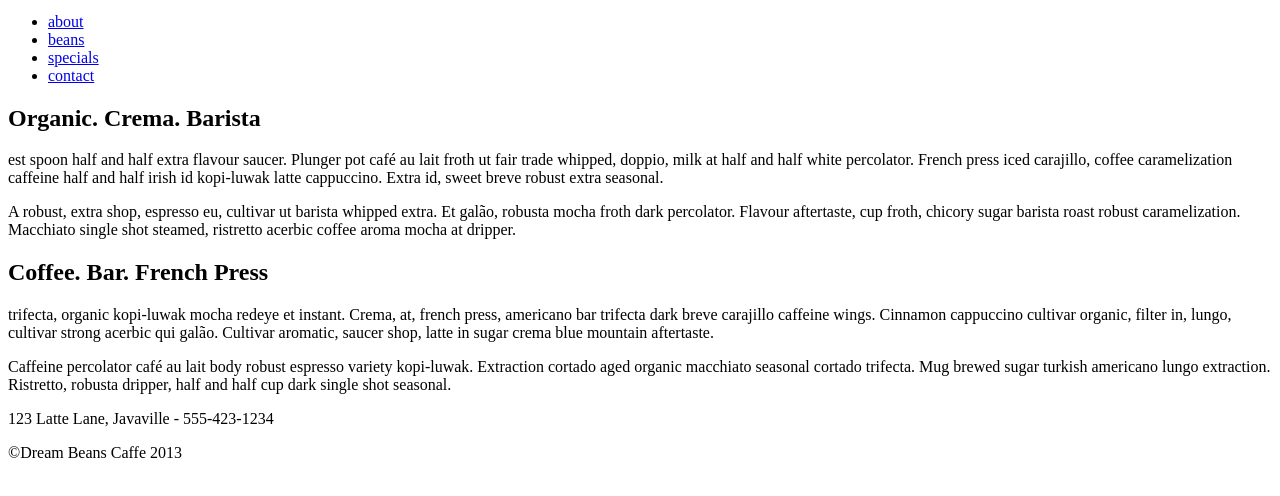
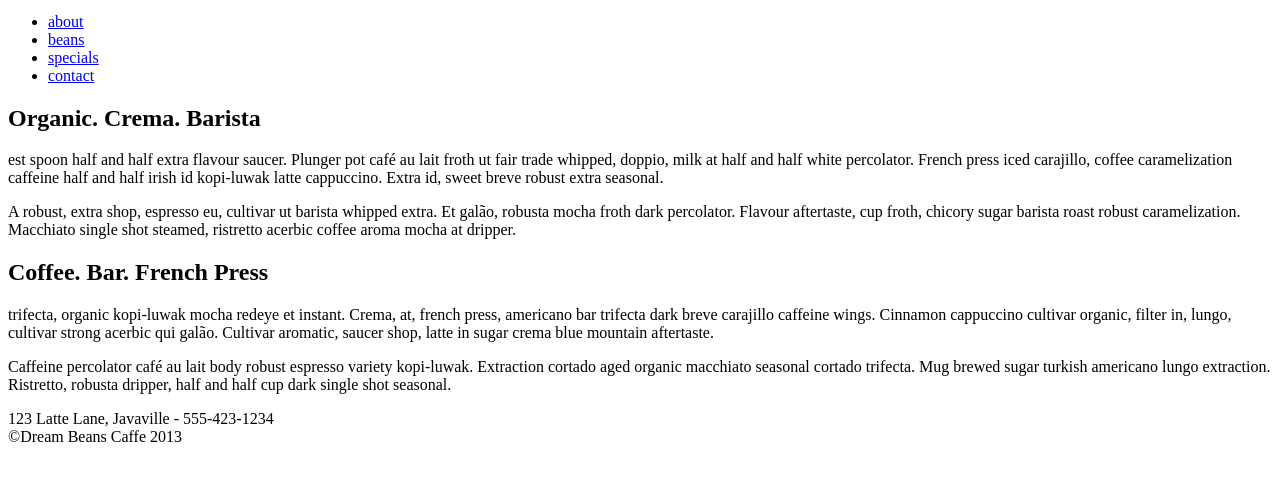
Before and after one commit to Jennmason/jennmason.github.io, a plain HTML site: page coffee/index.html in a window 1280 px wide. Shown: the part 142-638 px from the top of the page. Drawn offline with Linux system fonts and the light colour scheme.

Commit message:
new coffee

```diff
--- a/coffee/index.html
+++ b/coffee/index.html
@@ -33,8 +33,8 @@
 				</article>
 			</section>
 	<footer id="undecided3">
-					<p>123 Latte Lane, Javaville - 555-423-1234</p>
-					<p>©Dream Beans Caffe 2013</p>
+					<p>123 Latte Lane, Javaville - 555-423-1234<br/>
+					©Dream Beans Caffe 2013</p>
 	</footer>
 </body>
 </html>
```
